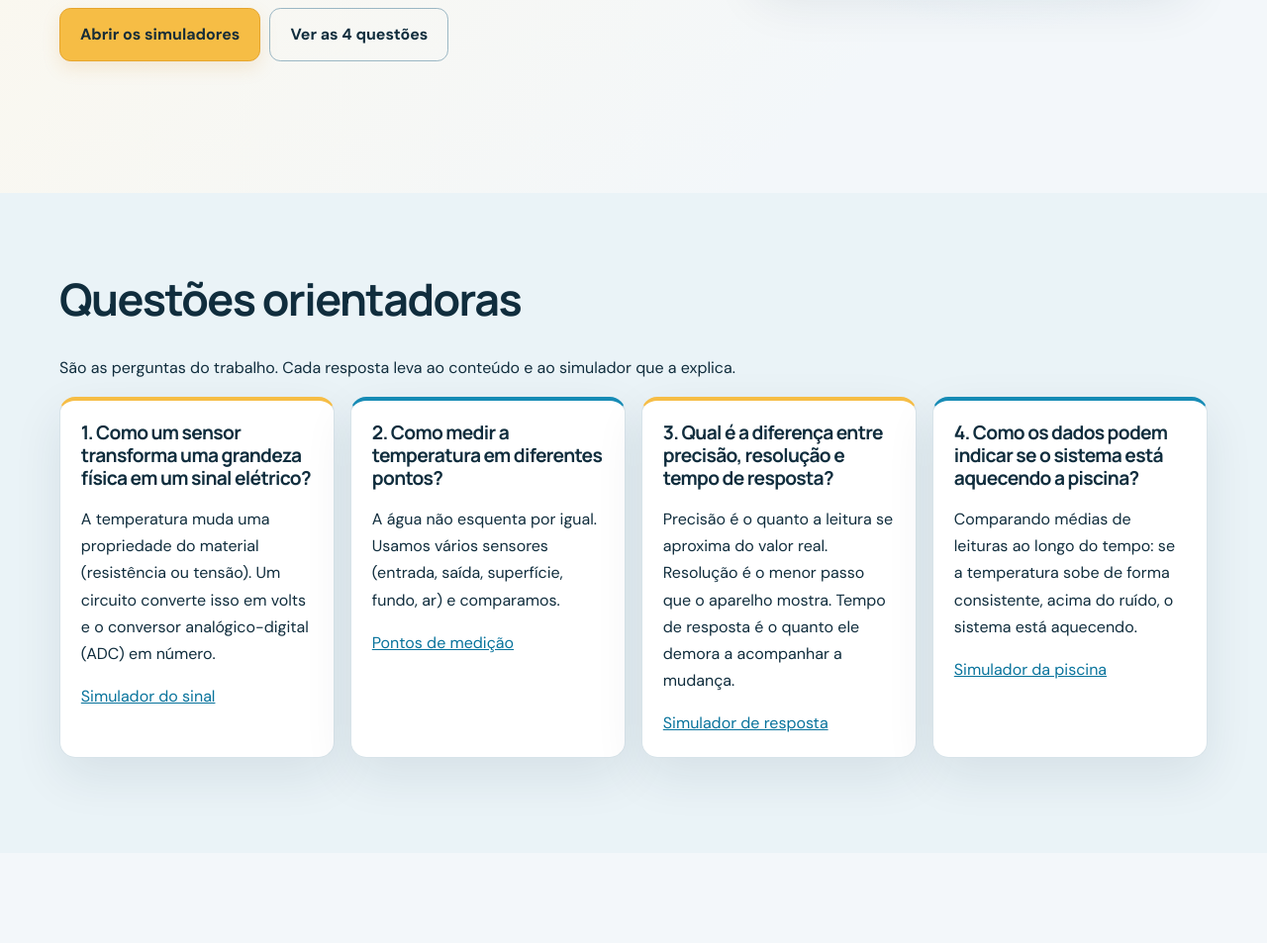
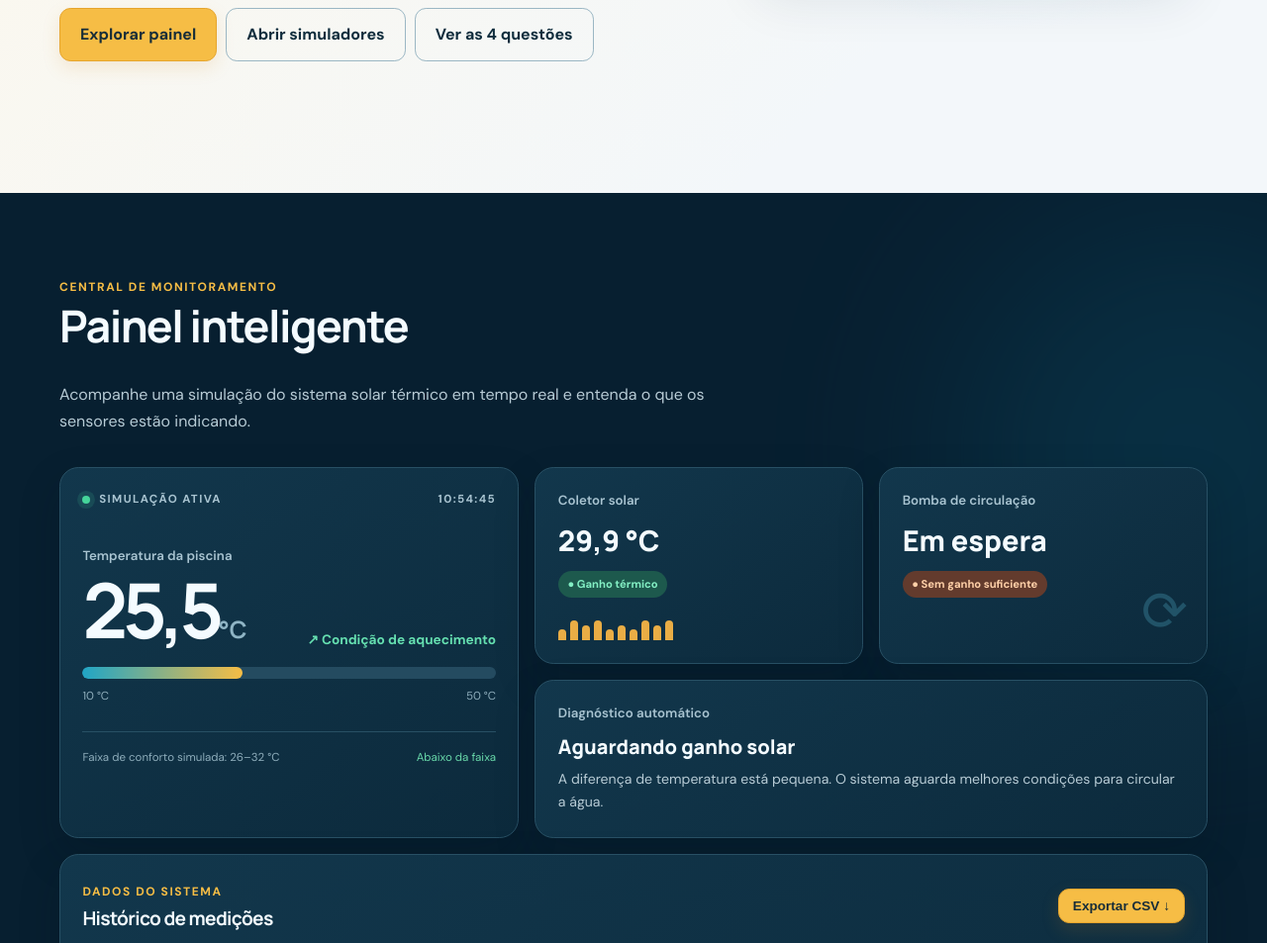
Before and after one commit to ricardorosenbengercabral-star/ifa3tri, a plain HTML site: page index.html in a window 1280 px wide. Shown: the part 787-1740 px from the top of the page at 99% size. Drawn offline with Linux system fonts and the light colour scheme.

Commit message:
Add files via upload

```diff
--- a/index.html
+++ b/index.html
@@ -3,8 +3,8 @@
 <head>
 <meta charset="utf-8">
 <meta name="viewport" content="width=device-width, initial-scale=1">
-<title>Sol + Água · Sensores de temperatura na piscina</title>
-<meta name="description" content="Como medir o aquecimento da água: sensores de temperatura, física das medidas e robótica.">
+<title>Sol + Água | Monitoramento térmico inteligente</title>
+<meta name="description" content="Projeto interativo sobre sensores de temperatura, aquecimento solar de piscinas, física das medidas e robótica.">
 <link rel="preconnect" href="https://fonts.googleapis.com">
 <link href="https://fonts.googleapis.com/css2?family=Fraunces:wght@600;800&family=Lexend:wght@400;600&family=Atkinson+Hyperlegible:wght@400;700&display=swap" rel="stylesheet">
 <link rel="stylesheet" href="style.css">
@@ -15,7 +15,7 @@
 <a class="marca" href="#inicio" aria-label="Sol + Água, início"><span class="logo" aria-hidden="true"></span>Sol + Água</a>
 <button id="btnMenu" class="btn-menu" aria-expanded="false" aria-controls="menu">Menu</button>
 <nav id="menu" aria-label="Menu principal">
-<a href="#questoes">Questões</a><a href="#sensores">Sensores</a><a href="#fisica">Física das medidas</a>
+<a href="#painel">Painel</a><a href="#questoes">Questões</a><a href="#sensores">Sensores</a><a href="#fisica">Física das medidas</a>
 <a href="#pontos">Pontos de medição</a><a href="#simuladores">Simuladores</a><a href="#automacao">Robótica</a>
 <a href="#videos">Vídeos</a><a href="#impacto">Impacto social</a><a href="#mapa">Mapa do site</a>
 </nav>
@@ -34,13 +34,48 @@
 <h1>Sensores de temperatura: como medir o aquecimento da água?</h1>
 <p class="foco"><strong>Foco:</strong> Física das medidas e Robótica</p>
 <p>O sol esquenta a água da piscina, mas só um sensor, um circuito e um programa conseguem dizer quanto, onde e com que confiança. Este site mostra esse caminho do calor até o dado.</p>
-<p><a class="btn" href="#simuladores">Abrir os simuladores</a> <a class="btn sec" href="#questoes">Ver as 4 questões</a></p>
+<p><a class="btn" href="#painel">Explorar painel</a> <a class="btn sec" href="#simuladores">Abrir simuladores</a> <a class="btn sec" href="#questoes">Ver as 4 questões</a></p>
 </div>
 <div class="hero-vis" aria-hidden="true">
 <div class="sol"></div>
 <svg viewBox="0 0 400 160" preserveAspectRatio="none"><path class="onda o1" d="M0 40 Q50 10 100 40 T200 40 T300 40 T400 40 V160 H0Z"/><path class="onda o2" d="M0 70 Q50 40 100 70 T200 70 T300 70 T400 70 V160 H0Z"/></svg>
 <div class="termo"><span id="heroTemp">27,4</span> °C</div>
 </div>
+</section>
+
+
+<section id="painel" class="painel-section">
+  <div class="section-heading">
+    <span class="eyebrow">CENTRAL DE MONITORAMENTO</span>
+    <h2>Painel inteligente</h2>
+    <p>Acompanhe uma simulação do sistema solar térmico em tempo real e entenda o que os sensores estão indicando.</p>
+  </div>
+  <div class="dashboard">
+    <article class="dash-main">
+      <div class="dash-top"><span class="live-dot"></span><span>SIMULAÇÃO ATIVA</span><span class="dash-time" id="dashClock">--:--:--</span></div>
+      <div class="temp-line"><div><span class="metric-label">Temperatura da piscina</span><strong class="big-temp"><span id="dashTemp">27,4</span><small>°C</small></strong></div><div class="temp-trend" id="dashTrend">↗ Aquecimento</div></div>
+      <div class="thermo-track"><span id="tempFill"></span></div>
+      <div class="thermo-scale"><span>10 °C</span><span>50 °C</span></div>
+      <div class="dash-foot"><span>Faixa de conforto simulada: 26–32 °C</span><span id="comfortState">Dentro da faixa</span></div>
+    </article>
+    <article class="dash-card">
+      <span class="metric-label">Coletor solar</span><strong class="dash-number" id="collectorTemp">34,8 °C</strong><span class="status-pill status-on" id="collectorState">● Ganho térmico</span>
+      <div class="mini-bars"><i></i><i></i><i></i><i></i><i></i><i></i><i></i><i></i><i></i><i></i></div>
+    </article>
+    <article class="dash-card">
+      <span class="metric-label">Bomba de circulação</span><strong class="dash-number" id="pumpState">Ligada</strong><span class="status-pill status-on" id="pumpPill">● Operação simulada</span>
+      <div class="pump-icon">⟳</div>
+    </article>
+    <article class="dash-card diagnosis">
+      <span class="metric-label">Diagnóstico automático</span><strong id="diagnosisTitle">Sistema aquecendo</strong><p id="diagnosisText">O coletor está mais quente que a piscina. A circulação favorece a transferência de calor.</p>
+    </article>
+  </div>
+  <div class="history-panel">
+    <div class="history-head"><div><span class="eyebrow">DADOS DO SISTEMA</span><h3>Histórico de medições</h3></div><button class="btn btn-small" id="exportData">Exportar CSV ↓</button></div>
+    <div class="history-chart"><canvas id="historyChart" width="900" height="230" aria-label="Histórico simulado de temperatura" role="img"></canvas></div>
+    <div class="history-bottom"><span><i class="legend-dot water-dot"></i> Piscina</span><span><i class="legend-dot solar-dot"></i> Coletor</span><span id="lastUpdate">Última atualização: agora</span></div>
+  </div>
+  <p class="simulation-note">* Painel demonstrativo: os valores são simulados e não representam medições físicas de uma piscina real.</p>
 </section>
 
 <section id="questoes" class="destaque">
@@ -209,7 +244,7 @@ else if (tCol - tPisc &lt; 2.0) digitalWrite(BOMBA, LOW); // desligar
 <section id="mapa">
 <h2>Mapa do site</h2>
 <ul class="mapa">
-<li><a href="#inicio">Início</a></li><li><a href="#questoes">Questões orientadoras</a></li><li><a href="#sensores">Sensores de temperatura</a></li>
+<li><a href="#inicio">Início</a></li><li><a href="#painel">Painel inteligente</a></li><li><a href="#questoes">Questões orientadoras</a></li><li><a href="#sensores">Sensores de temperatura</a></li>
 <li><a href="#fisica">Física das medidas</a></li><li><a href="#pontos">Medir em diferentes pontos</a></li>
 <li><a href="#simuladores">Simuladores</a><ul><li><a href="#sim-sinal">Sinal elétrico</a></li><li><a href="#sim-resp">Resposta</a></li><li><a href="#sim-piscina">Piscina</a></li></ul></li>
 <li><a href="#automacao">Robótica</a></li><li><a href="#videos">Vídeos</a></li><li><a href="#acessibilidade">Acessibilidade</a></li><li><a href="#impacto">Impacto social</a></li>
```
